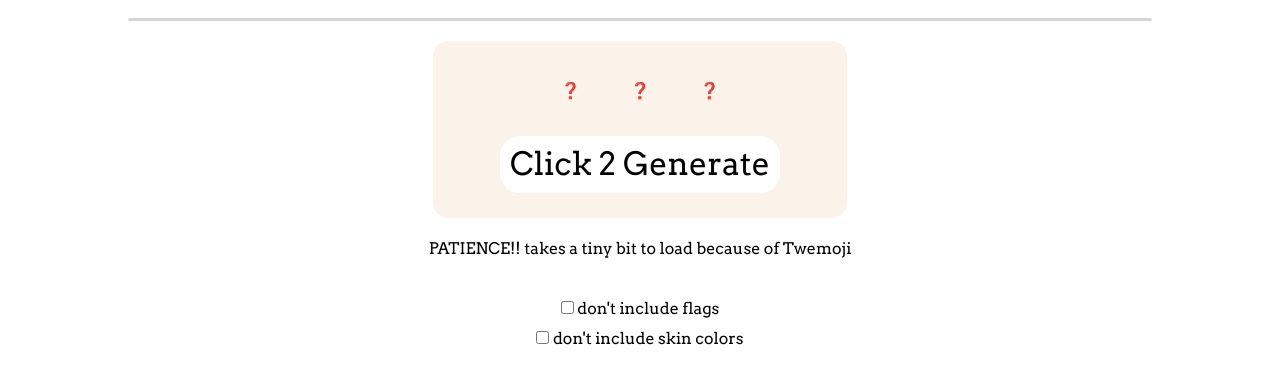
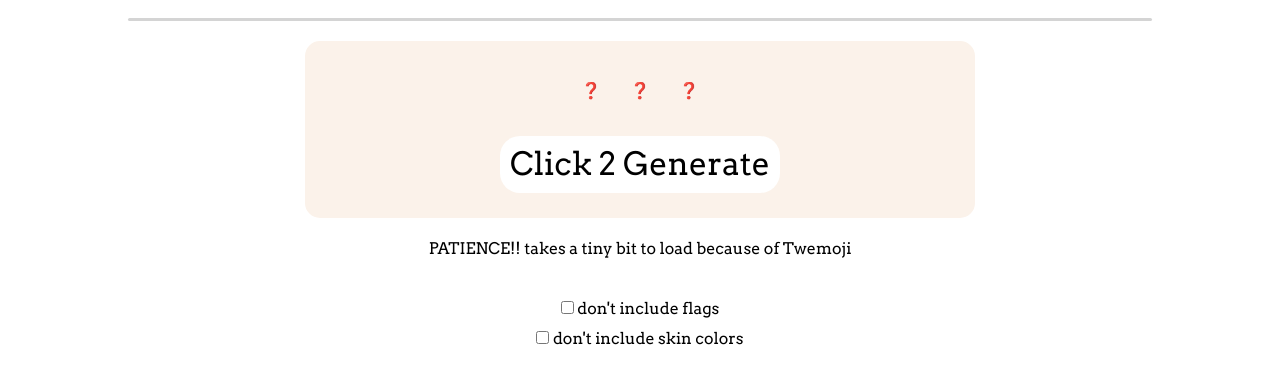
Before and after one commit to J-F2/mpb-test, a website: page pages/tools/emoji.html in a window 1280 px wide. Shown: the part 120-504 px from the top of the page. Drawn offline with nearby package versions, Linux system fonts and the light colour scheme; a script that the page names is missing.

Commit message:
emoji spacing fix

```diff
--- a/index.css
+++ b/index.css
@@ -152,7 +152,7 @@ ul {
 
 .emoji-background {
     border: 15px solid #fbf2ea;
-    width:30%;
+    width:50%;
     margin:auto;
     text-align: center;
     background-color: #fbf2ea;
@@ -162,8 +162,8 @@ ul {
 
 #emoji-1, #emoji-2, #emoji-3{
     display: inline-block;
-    padding-left: 6%;
-    padding-right: 6%;
+    padding-left: 2%;
+    padding-right: 2%;
     padding-top: 20px;
     padding-bottom: 20px;
     vertical-align: middle;
```
